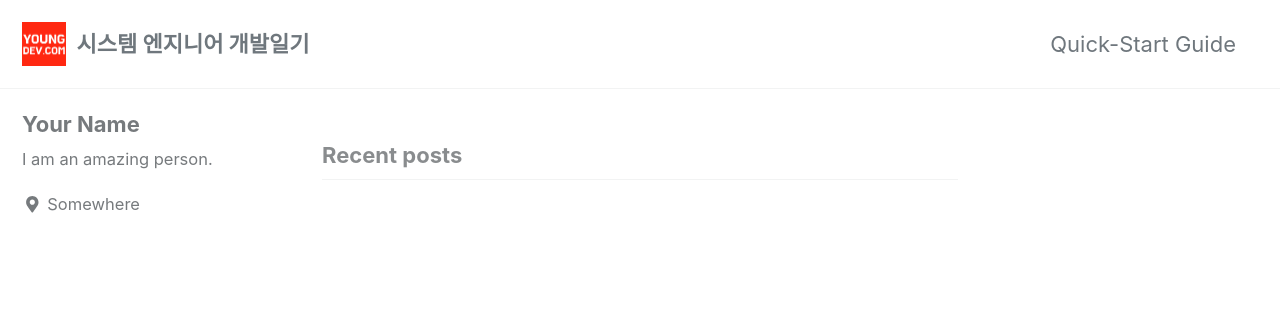
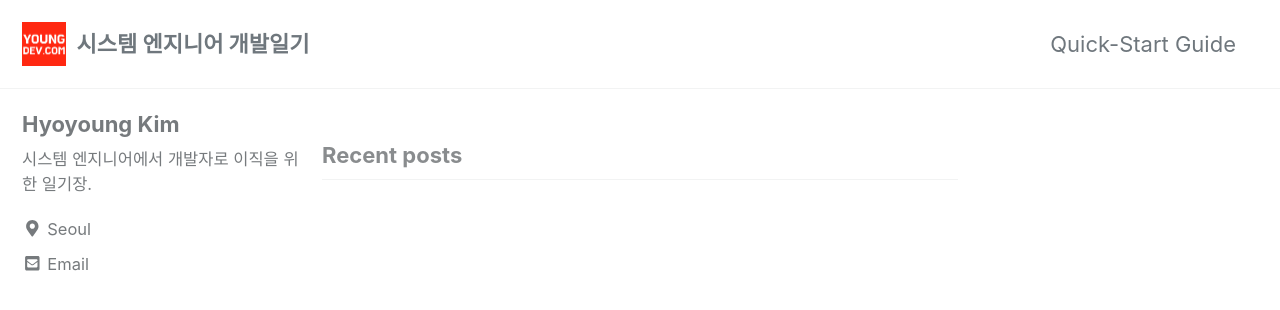
Before and after one commit to youngfromseoul/youngfromseoul.github.io2, a Jekyll site: the page built from index.html, in a window 1280 px wide and 900 px high. Shown: the top 310 px of the window. Built offline with Jekyll 4.4.1, drawn with Linux system fonts in a browser that asks for light colours; cached includes are drawn as plain includes; nearby versions of some CDN libraries; the list of posts is cut into pages by our own code.

Commit message:
Update _config.yml

```diff
--- a/_config.yml
+++ b/_config.yml
@@ -10,7 +10,7 @@ name                     : "youngfromseoul"
 description              : "3년차 시스템 엔지니어에서 개발자로 가는 일기장."
 url                      : "https://young-dev.com"
 baseurl                  : ""
-repository               : #"youngfromseoul/youngfromseoul.github.io"
+repository               : "youngfromseoul/youngfromseoul.github.io"
 teaser                   : # path of fallback teaser image, e.g. "/assets/images/500x300.png"
 logo                     : "/assets/images/main2.png"
 masthead_title           : # overrides the website title displayed in the masthead, use " " for no title
@@ -94,11 +94,11 @@ analytics:
 
 # Site Author
 author:
-  name             : "Your Name"
+  name             : "Hyoyoung Kim"
   avatar           : # path of avatar image, e.g. "/assets/images/bio-photo.jpg"
-  bio              : "I am an amazing person."
-  location         : "Somewhere"
-  email            :
+  bio              : "시스템 엔지니어에서 개발자로 이직을 위한 일기장."
+  location         : "Seoul"
+  email            : "youngfromseoul@gmail.com"
   links:
     - label: "Email"
       icon: "fas fa-fw fa-envelope-square"
```
